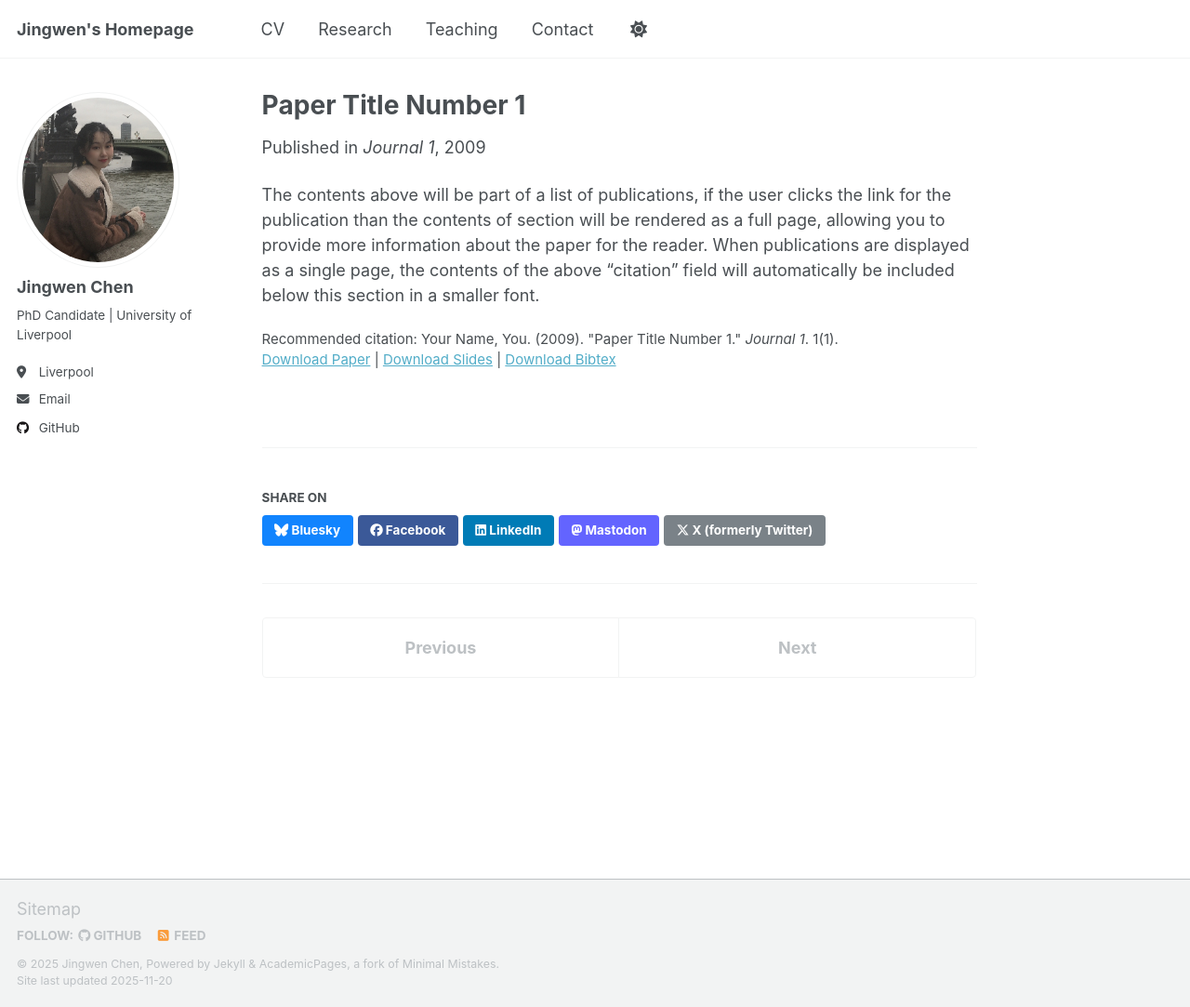
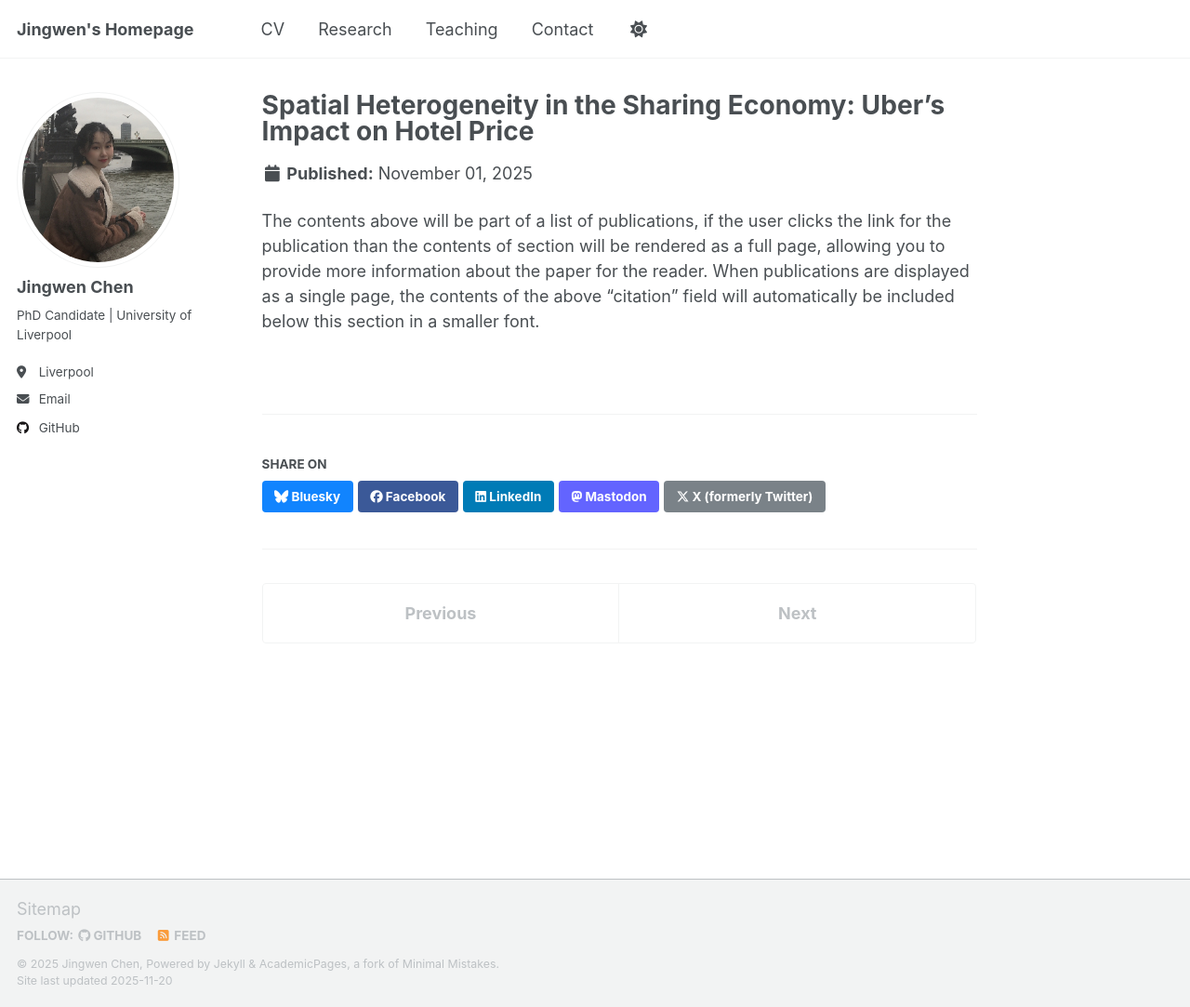
Before and after one commit to jingwenchen0903/jingwenchen0903.github.io, a Jekyll site: the page built from _publications/2009-10-01-paper-title-number-1.md, in a window 1280 px wide and 1083 px high. Shown: the whole window at 93% size. Built offline with Jekyll 4.4.1, drawn with Linux system fonts in a browser that asks for light colours; a script that is not in the unit is left out.

Commit message:
Update 2009-10-01-paper-title-number-1.md

```diff
--- a/_publications/2009-10-01-paper-title-number-1.md
+++ b/_publications/2009-10-01-paper-title-number-1.md
@@ -1,14 +1,14 @@
 ---
-title: "Paper Title Number 1"
-collection: publications
-category: manuscripts
+title: "Spatial Heterogeneity in the Sharing Economy: Uber’s Impact on Hotel Price"
+collection: Research
+category: Job Market Paper
 permalink: /publication/2009-10-01-paper-title-number-1
-excerpt: 'This paper is about the number 1. The number 2 is left for future work.'
-date: 2009-10-01
-venue: 'Journal 1'
-slidesurl: 'https://academicpages.github.io/files/slides1.pdf'
-paperurl: 'https://academicpages.github.io/files/paper1.pdf'
-bibtexurl: 'https://academicpages.github.io/files/bibtex1.bib'
-citation: 'Your Name, You. (2009). &quot;Paper Title Number 1.&quot; <i>Journal 1</i>. 1(1).'
+#excerpt: 'This paper is about the number 1. The number 2 is left for future work.'
+date: 2025-11-01
+#venue: 'Journal 1'
+#slidesurl: 'https://academicpages.github.io/files/slides1.pdf'
+paperurl: 'https://academicpages.github.io/files/JMP.pdf'
+#bibtexurl: 'https://academicpages.github.io/files/bibtex1.bib'
+#citation: 'Your Name, You. (2009). &quot;Paper Title Number 1.&quot; <i>Journal 1</i>. 1(1).'
 ---
 The contents above will be part of a list of publications, if the user clicks the link for the publication than the contents of section will be rendered as a full page, allowing you to provide more information about the paper for the reader. When publications are displayed as a single page, the contents of the above "citation" field will automatically be included below this section in a smaller font.
```
